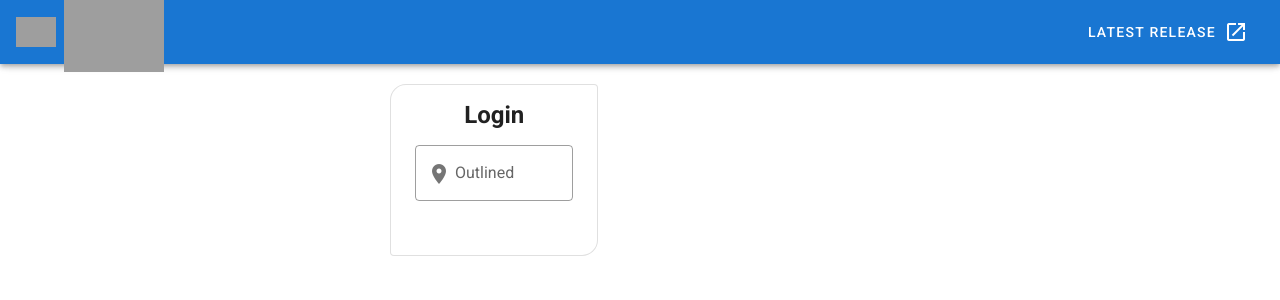
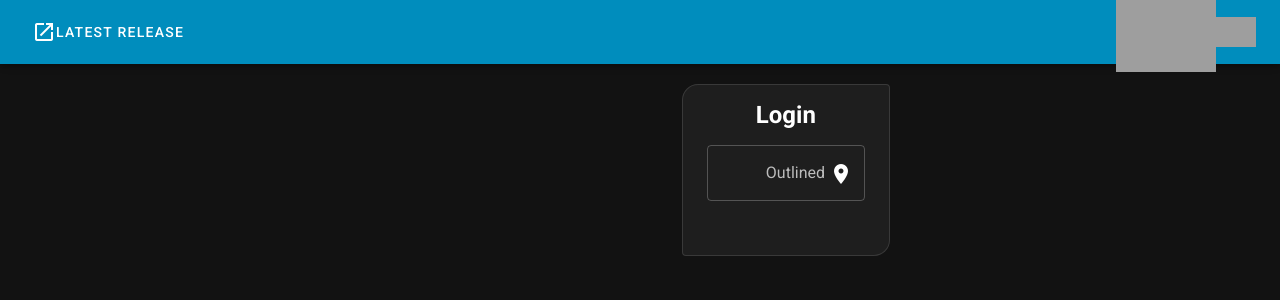
Before and after one commit to yoelhaim/sarahaonline, a Vue app in the folder public/saraha/: page / in a window 1280 px wide. Shown: the top 300 px of the page. Built offline with nearby package versions, Linux system fonts and the light colour scheme; grey boxes are pictures that could not be loaded.

Commit message:
add darkmode and rtl true supported arabic

```diff
--- a/public/saraha/src/plugins/vuetify.js
+++ b/public/saraha/src/plugins/vuetify.js
@@ -1,7 +1,37 @@
-import Vue from 'vue';
-import Vuetify from 'vuetify/lib/framework';
+import Vue from "vue";
+import Vuetify from "vuetify/lib/framework";
 
 Vue.use(Vuetify);
+const opts = {};
 
 export default new Vuetify({
+  opts,
+  rtl: true,
+  theme: {
+    dark: true,
+    themes: {
+      dark: {
+        primary: "#008DBD",
+        secondary: "#424242",
+        accent: "#82B1FF",
+        error: "#FF5252",
+        info: "#2196F3",
+        success: "#4CAF50",
+        warning: "#FFC107",
+        miro: "#1E1E1E",
+        colo: "#e8e8e8",
+      },
+      light: {
+        primary: "#008DBD",
+        secondary: "#424242",
+        accent: "#82B1FF",
+        error: "#FF5252",
+        info: "#2196F3",
+        success: "#4CAF50",
+        warning: "#FFC107",
+        miro: "#e8e8e8",
+        colo: "#1E1E1E",
+      },
+    },
+  },
 });
```
